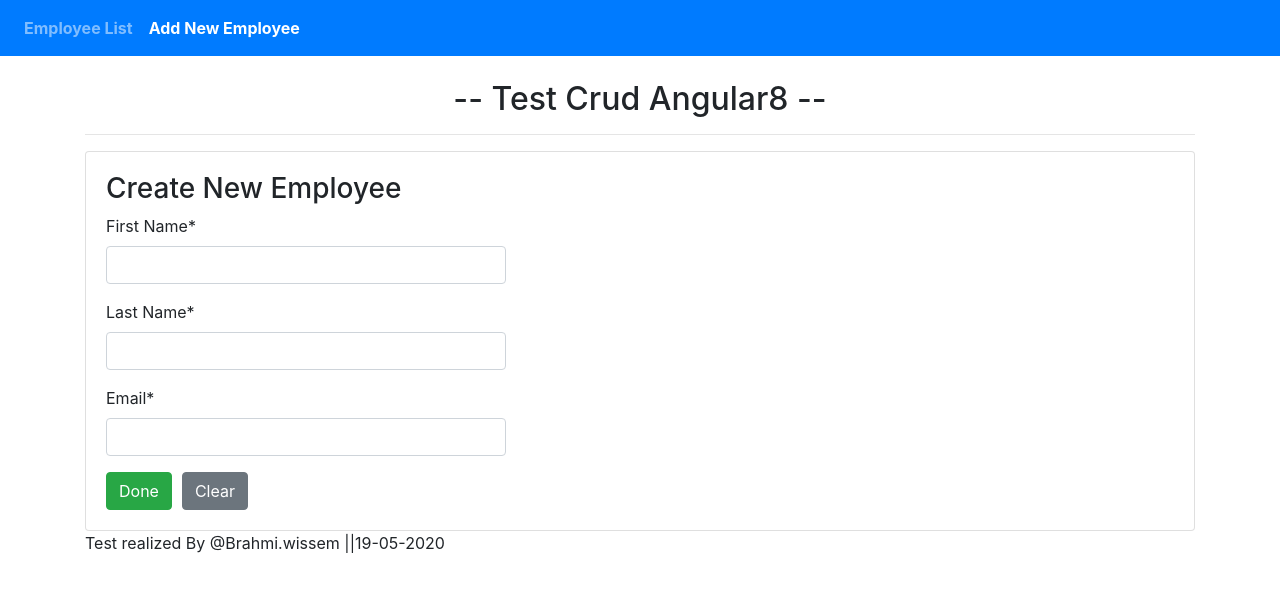
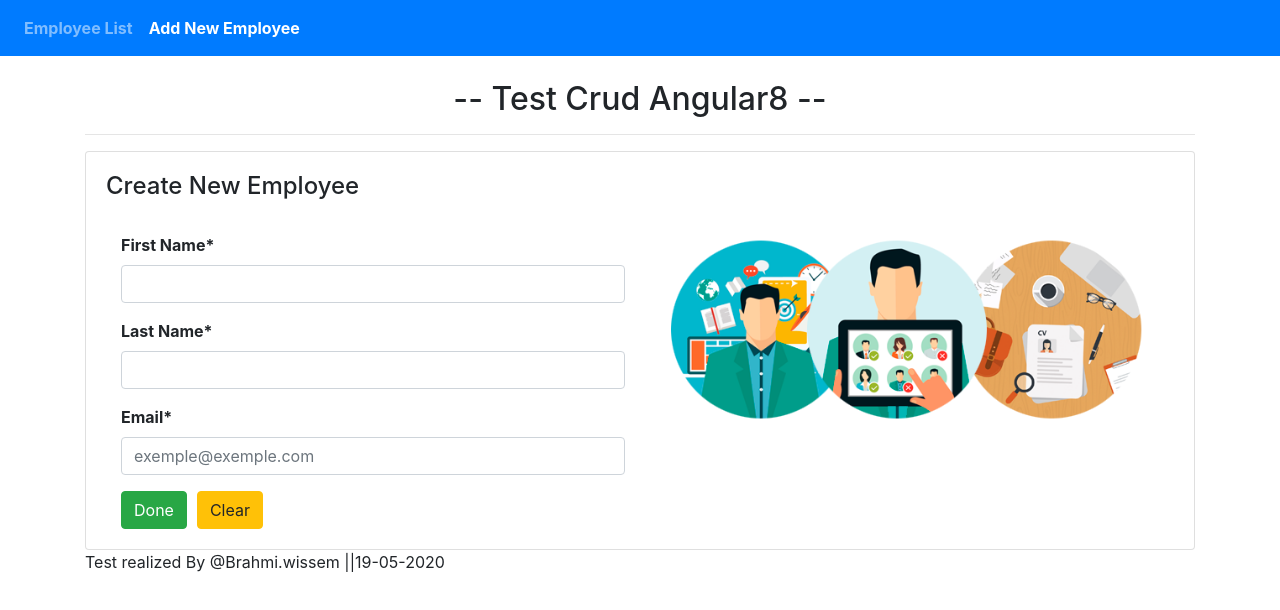
Before and after one commit to WissemBrahmy/Application_client_Angular8_crud, an Angular app: page /add in a window 1280 px wide. Shown: the top 610 px of the page. Built offline with nearby package versions, Linux system fonts and the light colour scheme.

Commit message:
first commit client

```diff
--- a/src/app/create-employee/create-employee.component.html
+++ b/src/app/create-employee/create-employee.component.html
@@ -1,26 +1,34 @@
-<h3>Create New Employee</h3>
-<div [hidden]="submitted" style="width: 400px;">
+<h4>Create New Employee</h4>
+<br>
+
+<div class="container">
+ <div class="row">
+   <div [hidden]="submitted" class="col">
     <form (ngSubmit)="onSubmit()">
         <div class="form-group">
-            <label for="name">First Name*</label>
+            <label for="name"><b>First Name* </b></label>
             <input type="text" class="form-control" id="firstName" required [(ngModel)]="employee.firstName" name="firstName">
         </div>
 
         <div class="form-group">
-            <label for="name">Last Name*</label>
+            <label for="name"><b> Last Name* </b> </label>
             <input type="text" class="form-control" id="lastName" required [(ngModel)]="employee.lastName" name="lastName">
         </div>
 
         <div class="form-group">
-            <label for="name">Email*</label>
-            <input type="text" class="form-control" id="emailId" required [(ngModel)]="employee.emailId" name="emailId">
+            <label for="name"><b> Email* </b></label>
+            <input type="email" class="form-control" id="emailId" placeholder="exemple@exemple.com" required [(ngModel)]="employee.emailId" name="emailId">
         </div>
 
         <button type="submit" class="btn btn-success">Done</button>
-        <button type="reset" class="btn btn-secondary" style="margin-left: 10px;">Clear</button>
+        <button type="reset" class="btn btn-warning" style="margin-left: 10px;">Clear</button>
     </form>
-</div>
+  </div>
 
-<div [hidden]="!submitted">
+<div [hidden]="!submitted" class="alert alert-success" role="alert">
     <h4>Create successfully!</h4>
 </div>
+  <div class="col">
+       <img src="assets/img/s.png" class="img-fluid" alt="Responsive image">
+  </div>
+</div>
--- a/src/app/employee-list/employee-list.component.html
+++ b/src/app/employee-list/employee-list.component.html
@@ -5,7 +5,7 @@
     <div class="panel-body">
         <table class="table table-striped table-bordered">
             <thead>
-                <tr>
+                <tr class="table-info">
                     <th>First name</th>
                     <th>Last name</th>
                     <th>Email</th>
--- a/src/app/update-employee/update-employee.component.html
+++ b/src/app/update-employee/update-employee.component.html
@@ -1,21 +1,29 @@
-<h3>Update Employee</h3>
-<div [hidden]="submitted" style="width: 400px;">
+<h4>Update Employee</h4>
+<br>
+<div class="container">
+  <div class="row">
+      <div [hidden]="submitted" class="col">
         <form (ngSubmit)="onSubmit()">
           <div class="form-group">
-      <label for="name">First Name</label>
+            <label for="name"><b>First Name </b></label>
             <input type="text" class="form-control" id="firstName" required [(ngModel)]="employee.firstName" name="firstName">
           </div>
 
           <div class="form-group">
-      <label for="name">Last Name</label>
+            <label for="name"><b>Last Name </b></label>
             <input type="text" class="form-control" id="lastName" required [(ngModel)]="employee.lastName" name="lastName">
           </div>
 
           <div class="form-group">
-      <label for="name">Email</label>
+            <label for="name"><b>Email </b></label>
             <input type="text" class="form-control" id="emailId" required [(ngModel)]="employee.emailId" name="emailId">
           </div>
 
           <button type="submit" class="btn btn-success">Done</button>
         </form>
       </div>
+      <div class="col">
+        <img src="assets/img/s.png" class="img-fluid" alt="Responsive image">
+      </div>
+  </div>
+</div>
```
Also changed, not shown: src/assets/img/a.png (added), src/assets/img/s.png (added). Lines whose indentation alone changed are shown as unchanged.
